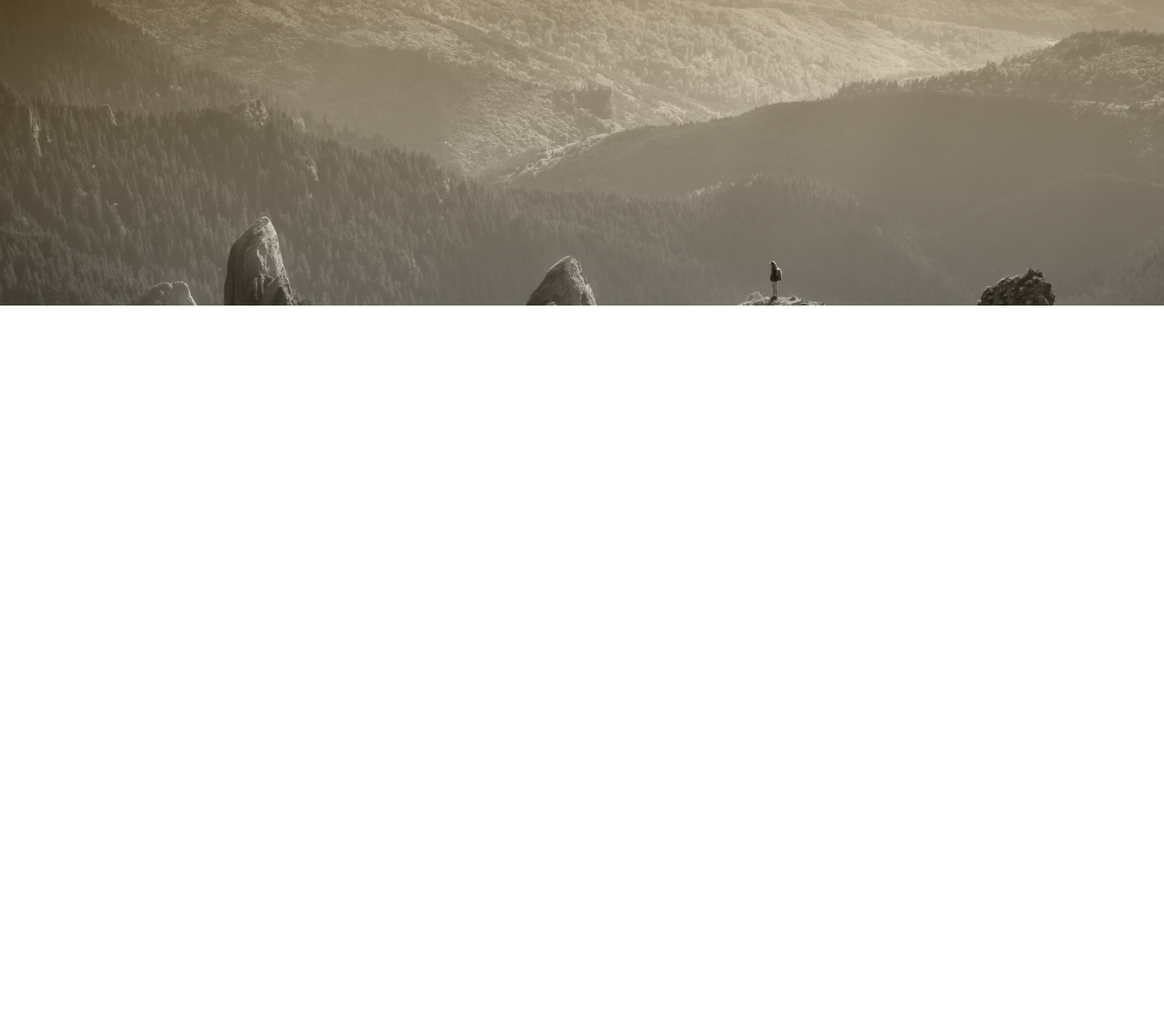
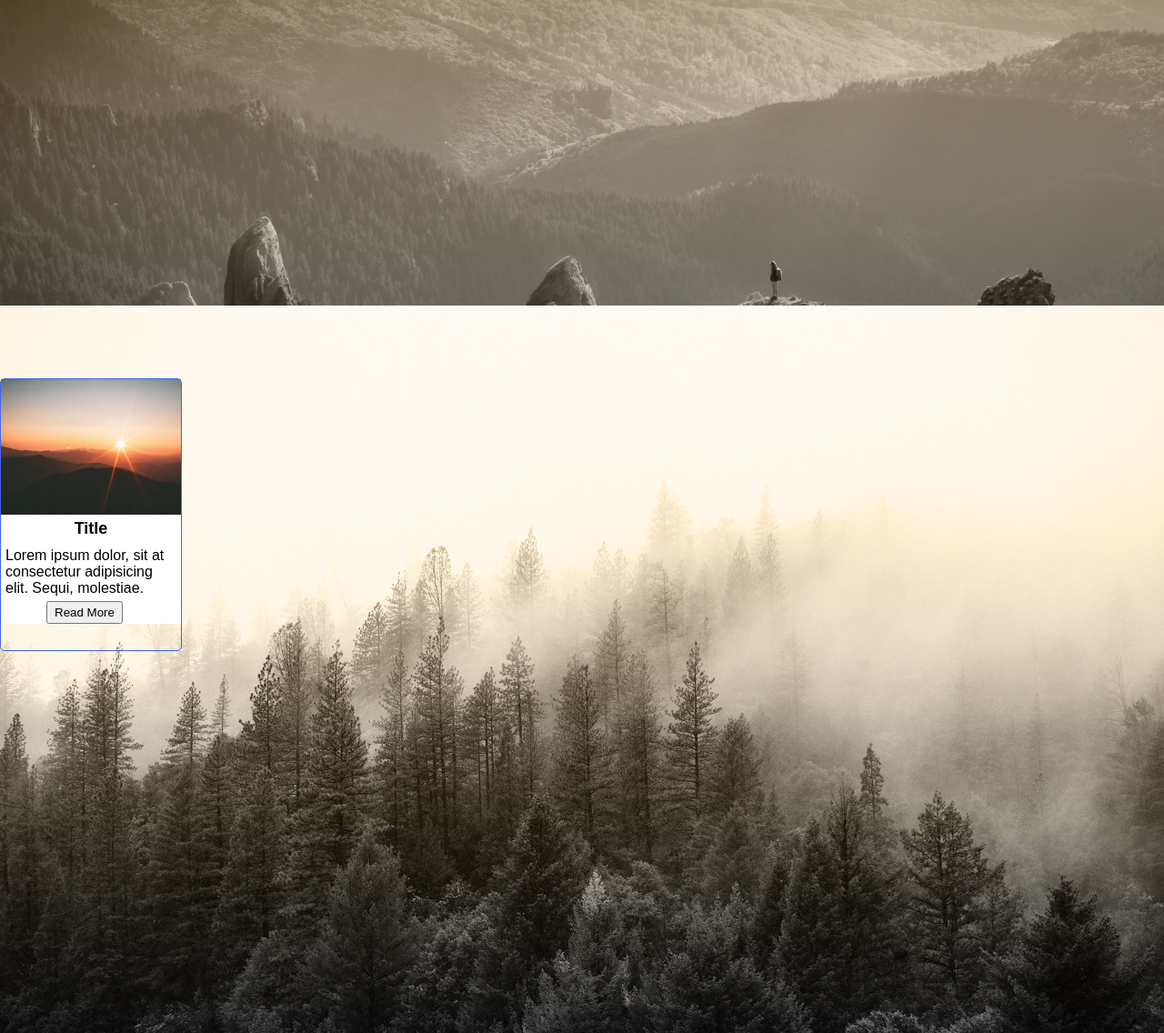
Before and after one commit to abcdamit44/responsive_website, a plain HTML site: page index.html in a window 1280 px wide. Shown: the part 1968-3104 px from the top of the page at 91% size. Before the commit the page ends 2304 px from the top, so only its background shows below. Drawn offline with Linux system fonts and the light colour scheme.

Commit message:
Add card

```diff
--- a/css/style.css
+++ b/css/style.css
@@ -226,6 +226,49 @@
 
 /* Main Section Ends Here */
 
+/* Gallery section starts here */
+
+.gallery {
+    height: 100vh;
+    padding-top: 80px;
+}
+
+.card {
+    height: 300px;
+    width: 200px;
+    border: 1px solid royalblue;
+    border-radius: 5px;
+}
+
+.card_img {
+    width: 100%;
+    height: 50%;
+
+}
+.card_img img{
+    width: 100%;
+    height: 100%;
+}
+.card_body{
+    background-color: white;
+}
+.card_title{
+    padding: 5px;
+    font-size: 18px;
+    font-weight: bold;
+    font-family: Arial, Helvetica, sans-serif;
+    text-align: center;
+    color: black;
+}
+.card_desc{
+    padding: 5px;
+    font-family: fantasy;
+}
+.card_btn{
+    margin: 0 50px;
+    padding: 3px 7px;
+}
+
 @media (max-width:768px) {
     /* Responsive Navbar Stats Here */
     .navbar {
@@ -280,7 +323,7 @@
     }
     /* Responsive Navbar Ends Here */
     /* Main section starts here */
-    .right_side{
+    .right_side {
         margin: 0;
         width: 100%;
     }
@@ -290,7 +333,7 @@
         align-items: center;
         justify-content: center;
     }
-    .main_section .first_section , .third_section .left_side {
+    .main_section .first_section, .third_section .left_side {
         text-align: center;
         margin: 0;
     }
@@ -309,16 +352,15 @@
     .second_section {
         flex-direction: column-reverse;
     }
-    .main_section .section_img{
+    .main_section .section_img {
         margin: 0;
     }
-    .main_section .para{
+    .main_section .para {
         margin: 0;
     }
-    .main_section .title{
+    .main_section .title {
         margin: 0;
     }
-
     /* Main section ends here */
 }
 
--- a/index.html
+++ b/index.html
@@ -69,7 +69,7 @@
             </div>
         </div>
 
-
+        <!-- Main Section starts here -->
         <div class="second_section">
             <div class="left_side">
                 <div class="title">
@@ -78,7 +78,9 @@
                 <div class="para">
                     Lorem ipsum dolor sit amet consectetur adipisicing elit. Nisi delectus iure harum consequuntur dicta
                     laboriosam ad reprehenderit officia placeat aliquid voluptatibus quasi velit, aspernatur culpa, cum
-                    obcaecati. Accusantium, dignissimos voluptatibus! Lorem ipsum dolor sit amet, consectetur adipisicing elit. Dolor voluptatum id suscipit reiciendis odit voluptatem velit tempore similique distinctio adipisci erspiciatis quos nemo distinctio cumque?
+                    obcaecati. Accusantium, dignissimos voluptatibus! Lorem ipsum dolor sit amet, consectetur
+                    adipisicing elit. Dolor voluptatum id suscipit reiciendis odit voluptatem velit tempore similique
+                    distinctio adipisci erspiciatis quos nemo distinctio cumque?
                 </div>
             </div>
             <div class="right_side">
@@ -93,7 +95,8 @@
                 <div class="para">
                     Lorem ipsum dolor sit amet consectetur adipisicing elit. Nisi delectus iure harum consequuntur dicta
                     laboriosam ad reprehenderit officia placeat aliquid voluptatibus quasi velit, aspernatur culpa, cum
-                    obcaecati. Accusantium, dignissimos voluptatibus! Lorem ipsum dolor sit amet, consectetur adipisicing elit. Dolor volu?
+                    obcaecati. Accusantium, dignissimos voluptatibus! Lorem ipsum dolor sit amet, consectetur
+                    adipisicing elit. Dolor volu?
                 </div>
             </div>
             <div class="right_side">
@@ -102,7 +105,23 @@
         </div>
 
     </section>
+    <!-- Main Section ends here -->
 
+
+    <section class="background gallery">
+        <div class="card">
+            <div class="card_img">
+                <img src="images/4.jpg" alt="Gallery images">
+            </div>
+            <div class="card_body">
+
+                <div class="card_title">Title</div>
+                <div class="card_desc">Lorem ipsum dolor, sit at consectetur adipisicing elit. Sequi, molestiae.</div>
+                <button class="card_btn">Read More</button>
+            </div>
+        </div>
+
+    </section>
 
 
 
```
